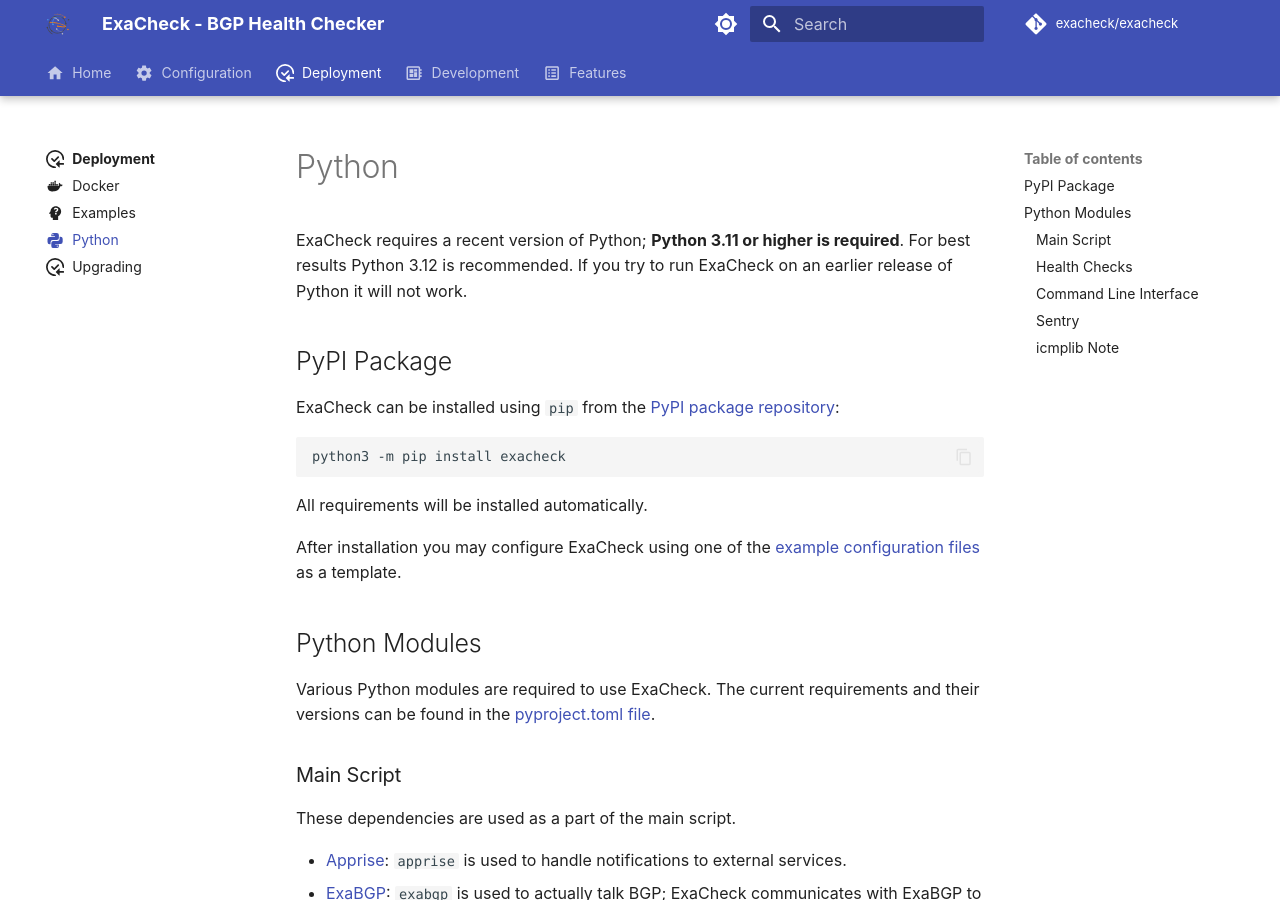
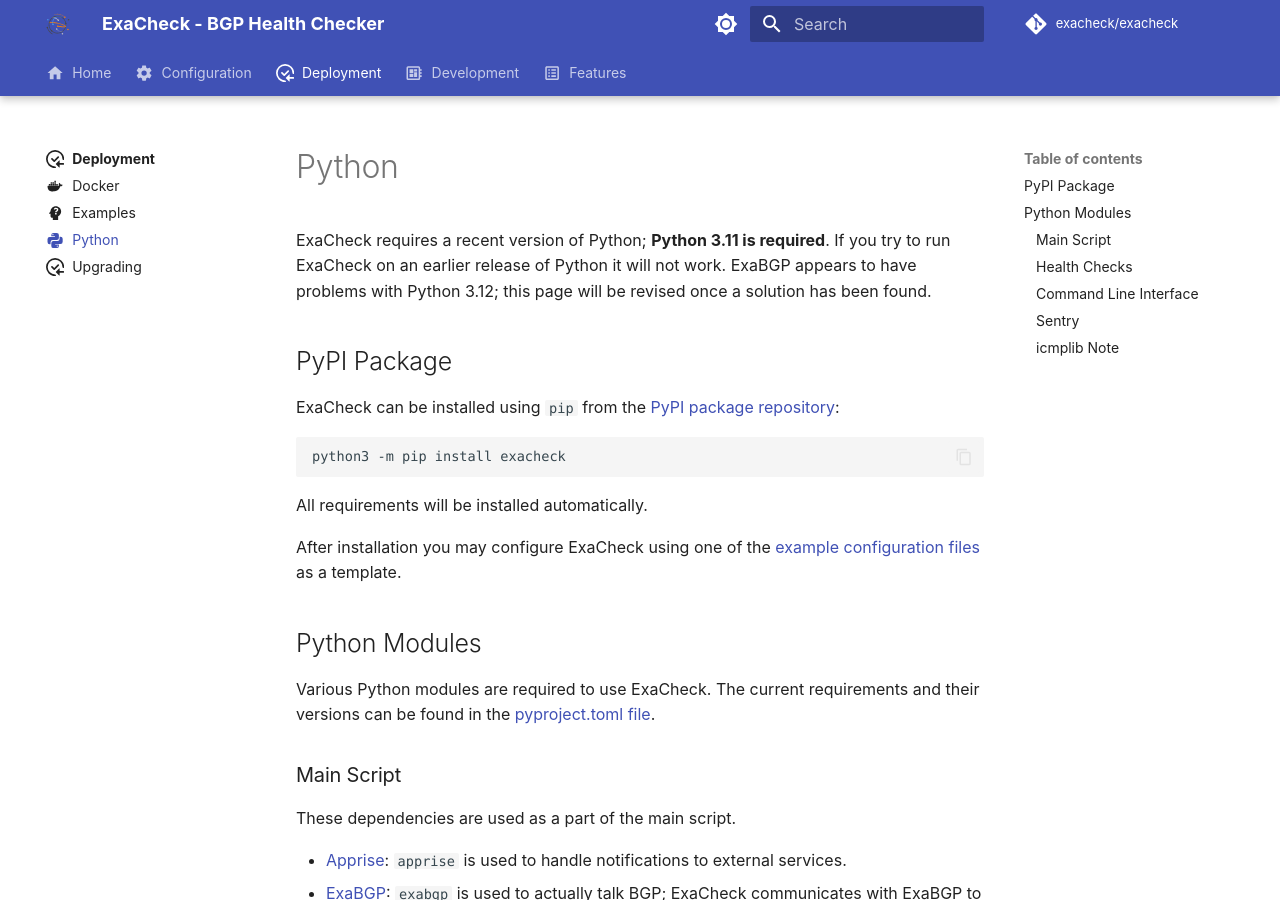
Before and after one commit to exacheck/exacheck-website, an MkDocs documentation site: the page built from docs/deployment/python.md, in a window 1280 px wide and 900 px high. Built offline with MkDocs 1.6.1 and Material for MkDocs 9.7.7, drawn with Linux system fonts in a browser that asks for light colours; comment, search, counter and statistics services are not loaded.

Commit message:
set required Python release to 3.11

```diff
--- a/docs/deployment/python.md
+++ b/docs/deployment/python.md
@@ -4,7 +4,7 @@
 
 # Python
 
-ExaCheck requires a recent version of Python; **Python 3.11 or higher is required**. For best results Python 3.12 is recommended. If you try to run ExaCheck on an earlier release of Python it will not work.
+ExaCheck requires a recent version of Python; **Python 3.11 is required**. If you try to run ExaCheck on an earlier release of Python it will not work. ExaBGP appears to have problems with Python 3.12; this page will be revised once a solution has been found.
 
 ## PyPI Package
 
```
